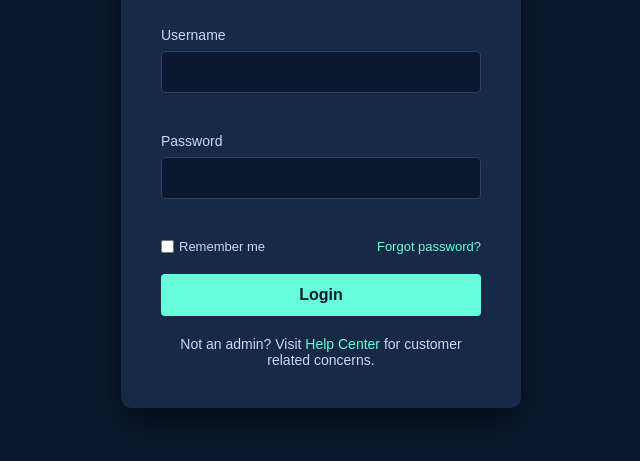
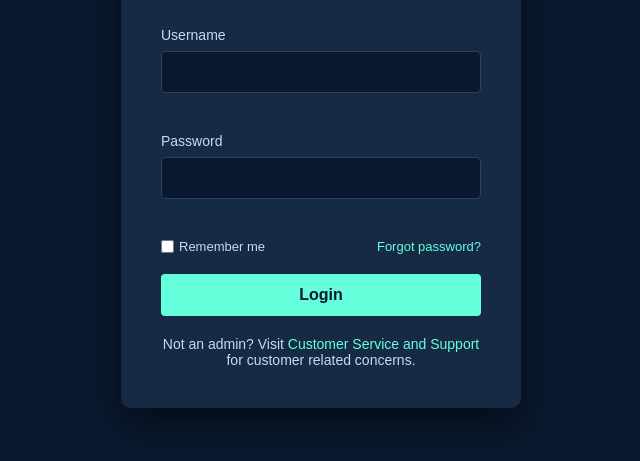
Before and after one commit to golids/Sales-and-Customer-Management, a plain HTML site: page index.html in a window 1280 px wide. Shown: the part 263-724 px from the top of the page, without its empty margins (319-959 px from the left). Drawn offline with Linux system fonts and the light colour scheme.

Commit message:
`Update link text in index.html`

```diff
--- a/index.html
+++ b/index.html
@@ -36,7 +36,7 @@
             <button type="submit" class="login-button">Login</button>
 
             <div class="register-link">
-                Not an admin? Visit <a href="https://customer-service-and-support.vercel.app/">Help Center</a> for customer related concerns.
+                Not an admin? Visit <a href="https://customer-service-and-support.vercel.app/">Customer Service and Support</a> for customer related concerns.
             </div>
         </form>
     </div>
```
